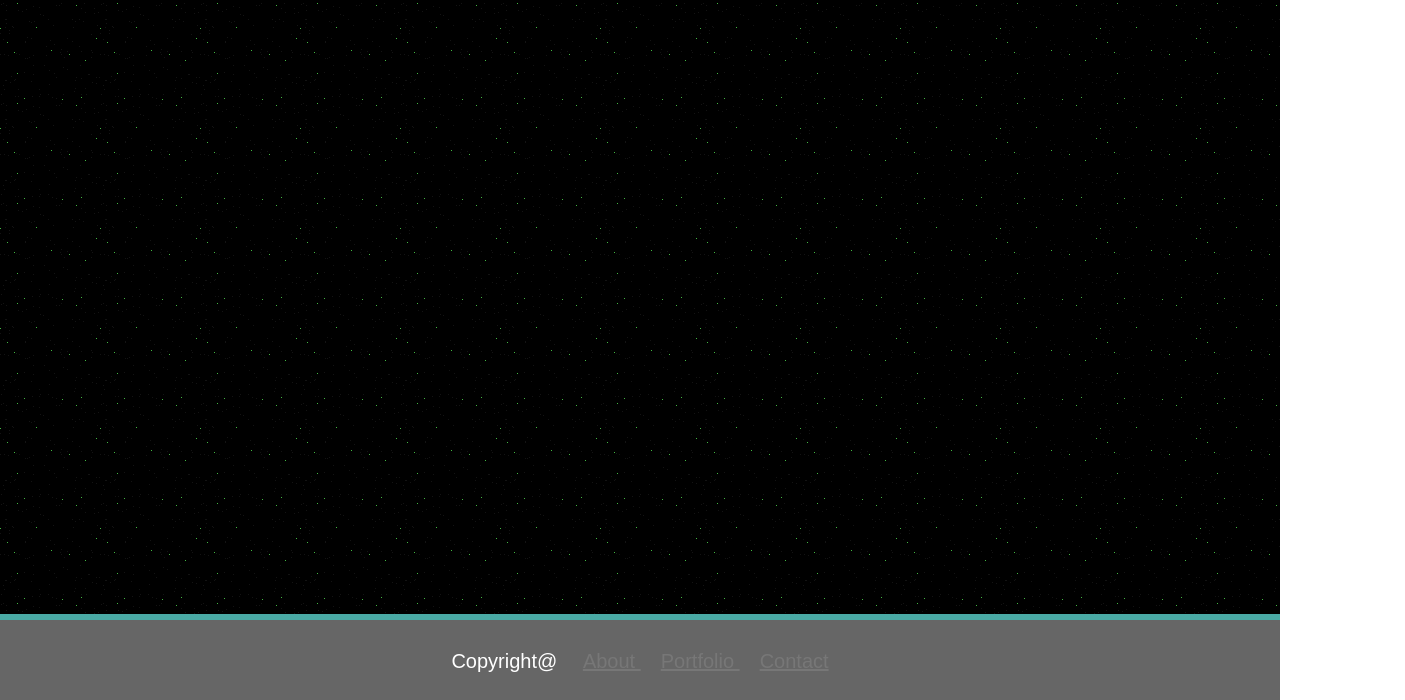
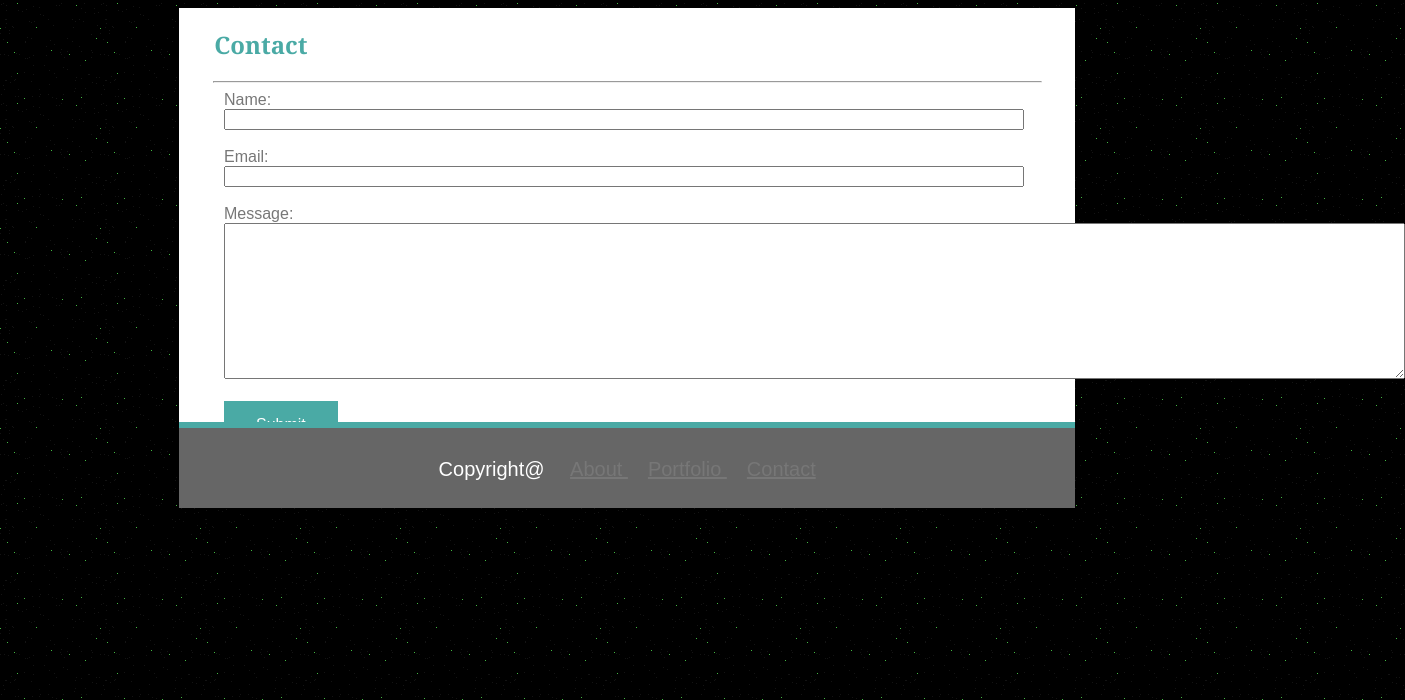
Before and after one commit to RodolfoNimboX1/Basic-Portfolio, a plain HTML site: page contact.html in a window 1280 px wide. Shown: the part 100-800 px from the top of the page, 1405 px wide, since content can reach past the window. Drawn offline with Linux system fonts and the light colour scheme; files whose address does not match are found by name.

Commit message:
created the last page, which is contact

```diff
--- a/assets/css/style.css
+++ b/assets/css/style.css
@@ -126,4 +126,31 @@ p2 {
 }
 
 /* Contact Content Section */
-/* Contact /*
+/* Contact */
+
+.contact {
+    display: block;
+    position: absolute;
+    top: 13.5%;
+    left: 14%;
+    height: 500px;
+    width: 70%;
+    background-color: #ffffff;
+}
+
+#form {
+    color: #777777;
+    font-family: sans-serif;
+    margin-left: 5%;
+}
+
+#submit {
+    background-color: #4aaaa5;
+    border: none;
+    color: white;
+    padding: 15px 32px;
+    text-align: center;
+    text-decoration: none;
+    display: inline-block;
+    font-size: 16px;
+}
--- a/contact.html
+++ b/contact.html
@@ -11,7 +11,7 @@
 
     <style>
             body {
-                 background-image: url(/Users/rodolforesines/Desktop/CB/Basic-Portfolio/assets/images/darkness.png);
+                 background-image: url(assets/images/darkness.png);
                  }
     </style>
 
@@ -41,8 +41,23 @@
      </section>
 
      <!--Contact Section-->
+     <section class="contact">
 
-<!--Footer-->
+            <h1>Contact</h1>
+            <hr style="width: 70%; padding-left: 100px; padding-right: 100px; color: #777777;">
+
+            <form id="form">
+                Name: <br>
+                <input type="text" name="Name" style=" width: 93%"><br>
+                <br>
+                Email: <br>
+                <input type="text" name="personal Email" style=" width: 93%"><br>
+                <br>
+                Message: <br>
+                <textarea name="Message" rows="10" cols="145"></textarea> <br>
+                <br>
+                <input type="submit" id="submit">
+            </form>
 
 <section class="footer">
 
```
Also changed, not shown: index.html (+1 -1 lines), portfolio.html (+4 -4 lines). Lines whose indentation alone changed are shown as unchanged.
